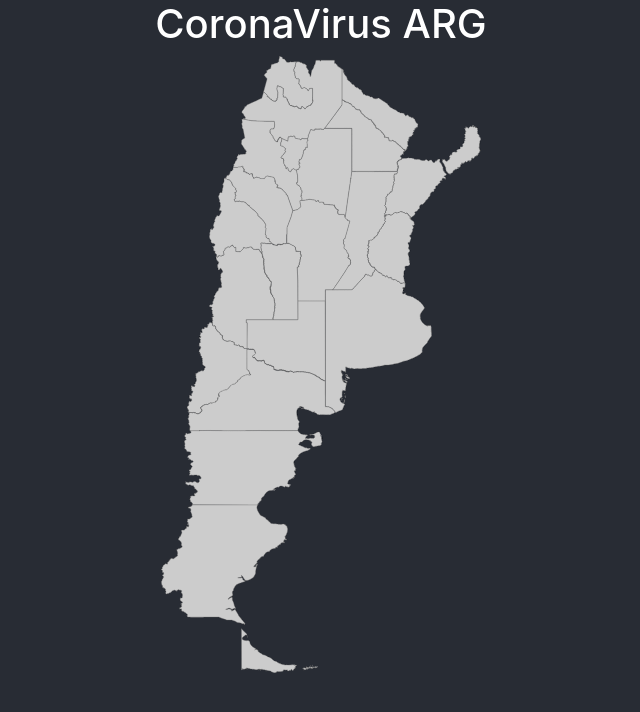
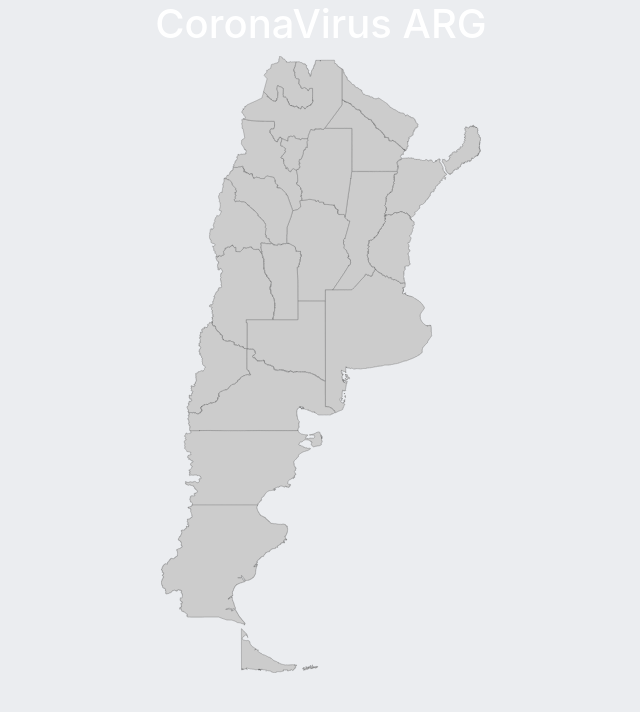
Before and after one commit to robertosale/covid19ARG, a React (Create React App) app: page / in a window 1280 px wide. Shown: the top 712 px of the page, without its empty margins (319-959 px from the left). Built offline with nearby package versions, Linux system fonts and the light colour scheme.

Commit message:
test with netlify auto deploy

```diff
--- a/src/App.css
+++ b/src/App.css
@@ -9,7 +9,7 @@
 
 
 .App-header {
-  background-color: #282c34;
+  background-color: #ebedf0;
   min-height: 100vh;
   display: flex;
   flex-direction: column;
```
